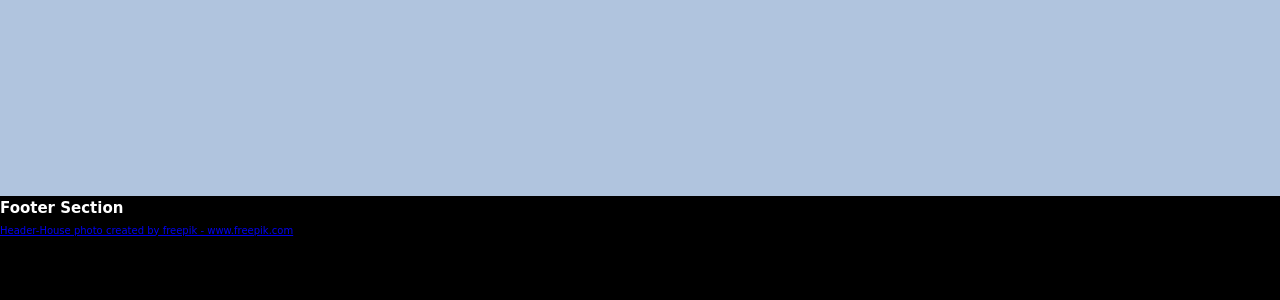
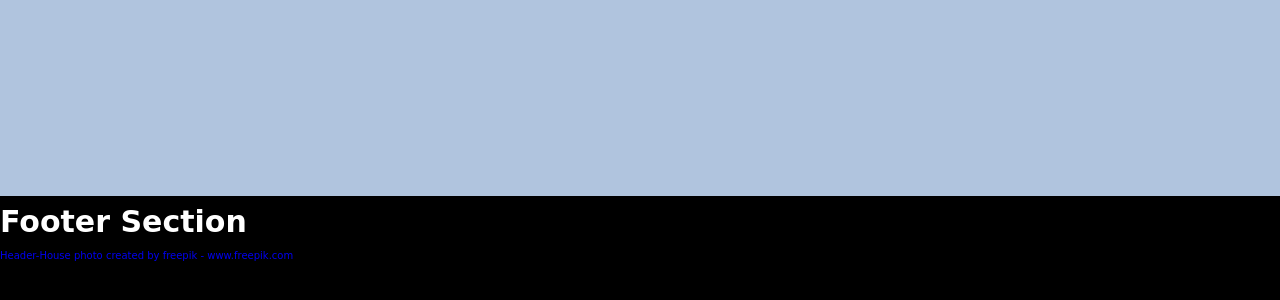
Before and after one commit to rodprogramdev/rbsrental, a plain HTML site: page index.html in a window 1280 px wide. Shown: the part 3124-3424 px from the top of the page. Drawn offline with Linux system fonts and the light colour scheme; a web font is replaced by a local one.

Commit message:
edited anchor text decoration

```diff
--- a/style.css
+++ b/style.css
@@ -552,8 +552,10 @@ p{
 .footer-container{
     display:flex;
     color:white;
+    font-size: 20px;
+    text-align: center;
 }
 
-.footer-credits a:link{ text-decoration:none;}
-
-}
+ a:link{
+     text-decoration:none;
+    }
```
